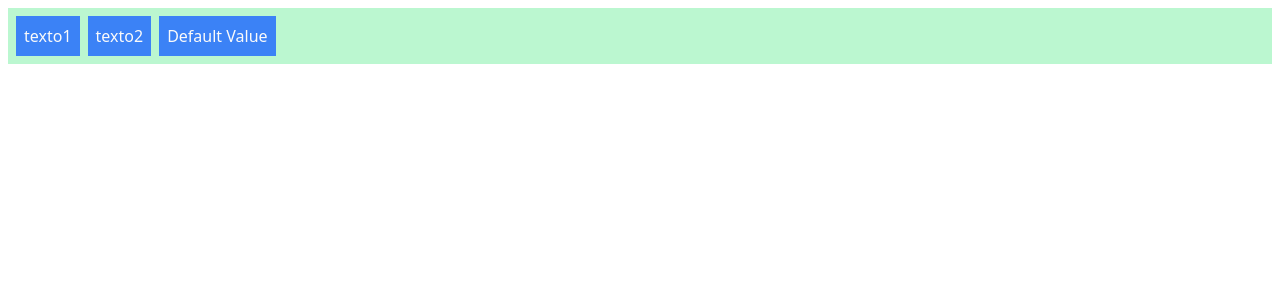
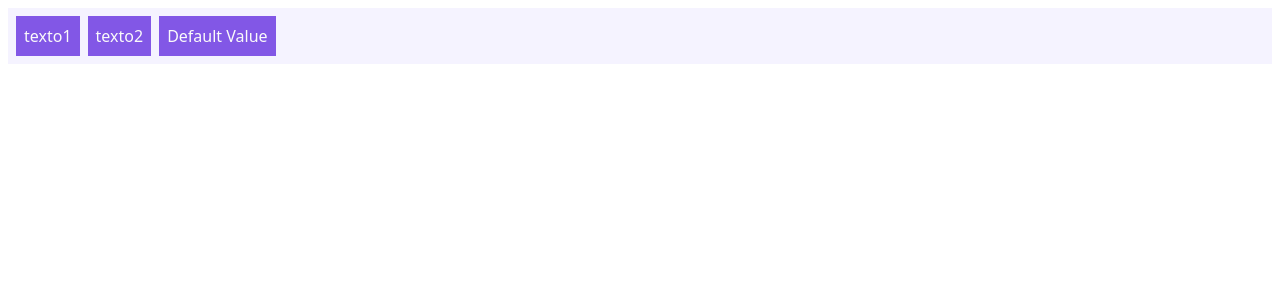
Before and after one commit to leonardo-coutinho-dev/nlw-return-rocketseat-2022, a React (Vite) app in the folder trilha-impulse/web-application/: page / in a window 1280 px wide. Shown: the top 300 px of the page. Built offline with nearby package versions, Linux system fonts and the light colour scheme.

Commit message:
application configured, now starting to code the real application

```diff
--- a/trilha-impulse/web-application/src/App.tsx
+++ b/trilha-impulse/web-application/src/App.tsx
@@ -4,7 +4,7 @@ interface ButtonProps {
 
 function Button(props: ButtonProps) {
   const {text} = props;
-  return <button className="bg-blue-500 px-2 h-10 text-neutral-50">{text ?? "Default Value"}</button>
+  return <button className="bg-[#8257e6] px-2 h-10 text-neutral-50 hover:bg-violet-700 transition-colors">{text ?? "Default Value"}</button>
 }
 
 function App() {
--- a/trilha-impulse/web-application/src/global.css
+++ b/trilha-impulse/web-application/src/global.css
@@ -3,5 +3,5 @@
 @tailwind utilities;
 
 .div-container {
-  @apply flex gap-2 p-2 m-2 bg-green-200;
+  @apply flex gap-2 p-2 m-2 bg-violet-50;
 }
```
